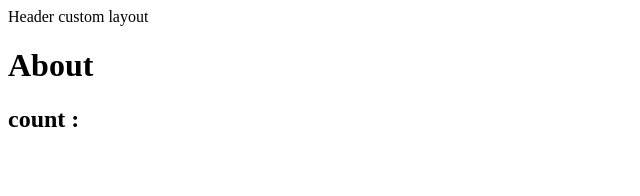
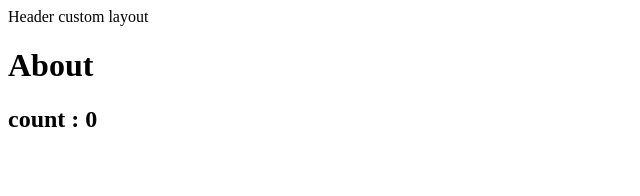
Before and after one commit to yazdaner/sand-box, a Nuxt app: page /about in a window 1280 px wide. Shown: the top 196 px of the page, without its empty margins (0-640 px from the left). Built offline with nearby package versions, Linux system fonts and the light colour scheme.

Commit message:
middleware

```diff
--- /dev/null
+++ b/middleware/test.global.js
@@ -0,0 +1,3 @@
+export default defineNuxtRouteMiddleware((to,from)=>{
+    console.log('global middleware');
+});
--- a/pages/about.vue
+++ b/pages/about.vue
@@ -1,12 +1,13 @@
 <template>
     <div>
         <h1>About</h1>
-        <h2>count : {{ count }}</h2>
+        <h2>count : {{ counter.count }}</h2>
     </div>
 </template>
 <script setup>
 definePageMeta({
     layout: 'custom'
 })
-const count = useState('count');
+import { useCounter } from '../stores/counter';
+    const counter = useCounter();
 </script>
--- a/pages/index.vue
+++ b/pages/index.vue
@@ -23,4 +23,13 @@
     function setChangeLayout(){
         setPageLayout('custom');
     }
+
+
+    definePageMeta({
+        // middleware : ()=>{
+        //     console.log('inline middleware');
+        // },
+        middleware : 'log'
+    })
+
 </script>
```
Also changed, not shown: middleware/log.js (added, +7 -0 lines).
